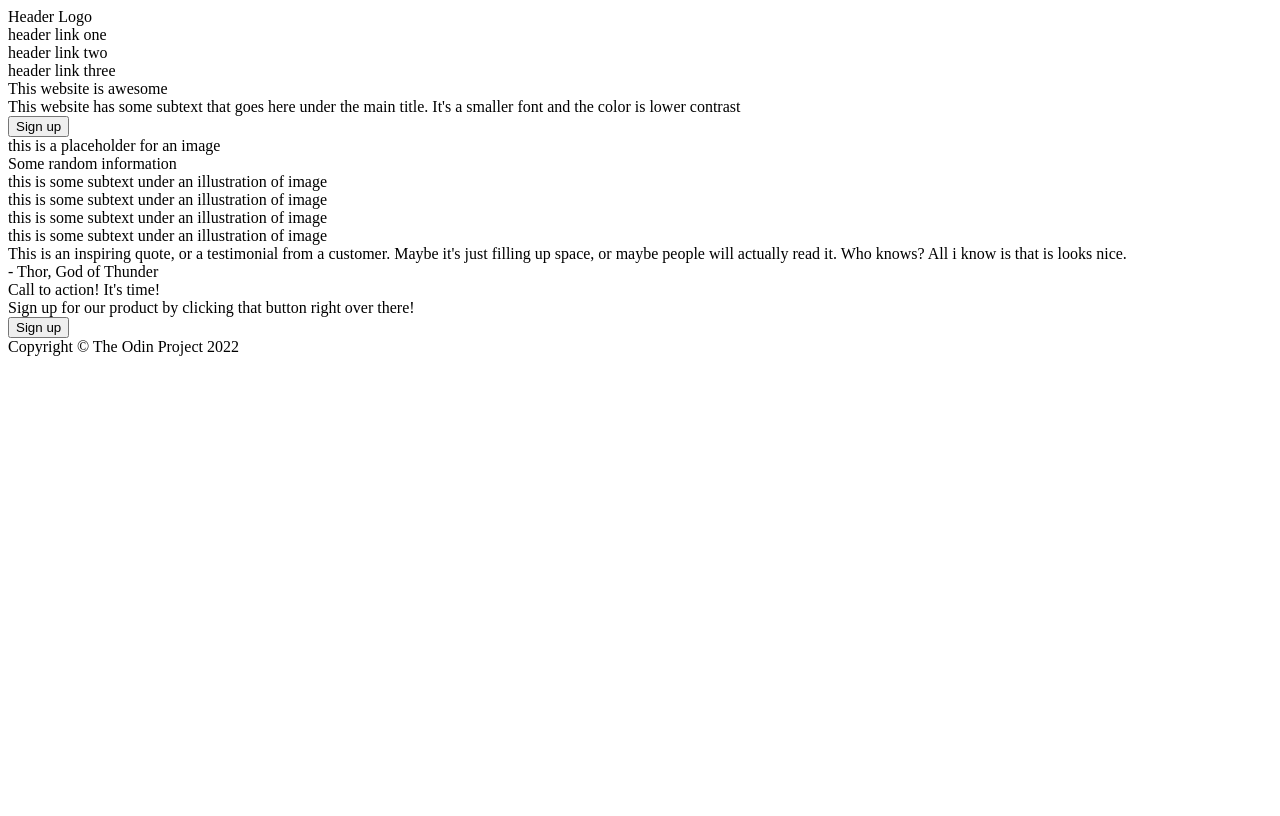
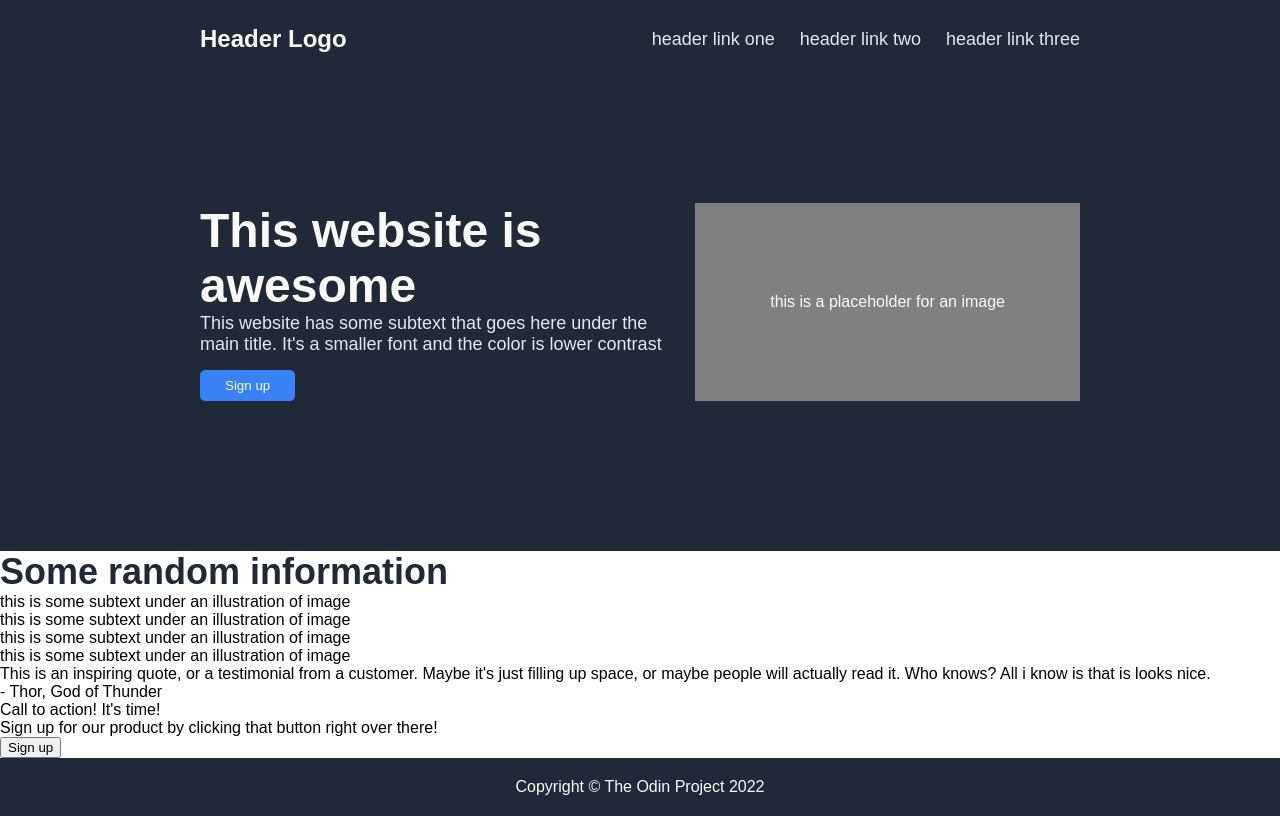
Before and after one commit to halldor03/landing-page, a plain HTML site: page index.html in a window 1280 px wide. Drawn offline with Linux system fonts and the light colour scheme.

Commit message:
Third commit

```diff
--- a/index.html
+++ b/index.html
@@ -9,10 +9,10 @@
 </head>
 <body>
     <div class="header1">
-        <div class="left links">
+        <div class="left_links">
         Header Logo
         </div>
-        <div class="right links">
+        <div class="right_links">
             <div class="first_link">
             header link one
             </div>
@@ -25,15 +25,17 @@
         </div>
     </div>
     <div class="header2">
+        <div class="header2_no_image">
             <div class="header2_title">
             This website is awesome
             </div>
             <div class="header2_subtext">
             This website has some subtext that goes here under the main title. It's a smaller font and the color is lower contrast
             </div>
-        <button class="button_signup_top">
+            <div><button class="button_signup_top">
             Sign up
-        </button>
+            </button></div>
+        </div>
         <div class="image_placeholder">
         this is a placeholder for an image
         </div>
--- a/styles.css
+++ b/styles.css
@@ -0,0 +1,95 @@
+body {
+    padding: 0px;
+    margin: 0px;
+    font-family: sans-serif;
+    display: flex;
+    flex-direction: column;
+    height: 100vh;
+    overflow: hidden;
+}
+
+.header1 {
+    background-color: #1F2937;
+    display: flex;
+    align-items: center;
+    justify-content: space-between;
+    padding: 25px;
+    padding-bottom: 150px;
+    padding-left: 200px;
+    padding-right: 200px;
+}
+
+.left_links {
+    font-size: 24px;
+    color: #f9faf8;
+    font-weight: bold;
+}
+
+.right_links {
+    font-size: 18px;
+    color: #E5E7EB;
+    display: flex;
+    gap: 25px;
+}
+
+.header2 {
+    background-color: #1F2937;
+    color: #f9faf8;
+    display: flex;
+    flex-direction: row;
+    flex-wrap: nowrap;
+    padding-left: 200px;
+    padding-right: 200px;
+    justify-content: space-between;
+    padding-bottom: 150px;
+}
+
+.header2_title {
+    font-size: 48px;
+    color: #f9faf8;
+    font-weight: bolder;
+}
+
+.header2_subtext {
+    font-size: 18px;
+    color: #E5E7EB;
+}
+
+.image_placeholder {
+    background-color: gray;
+    display: flex;
+    align-items: center;
+    justify-content: center;
+    padding: 75px;
+    margin-left: 20px;
+    flex-shrink: 0;
+}
+
+.button_signup_top {
+    background-color: #3882F6;
+    color: #f9faf8;
+    padding: 8px 25px;
+    border-radius: 5px;
+    border: 0px;
+    margin-top: 15px;
+}
+
+.content {
+    flex: 1;
+}
+
+.content_title {
+    color: #1F2937;
+    font-size: 36px;
+    font-weight: bolder;
+    justify-content: center;
+}
+
+.footer {
+    background-color: #1F2937;
+    color: #f9faf8;
+    display: flex;
+    justify-content: center;
+    align-items: center;
+    padding: 20px;
+}
```
Lines whose indentation alone changed are shown as unchanged.
